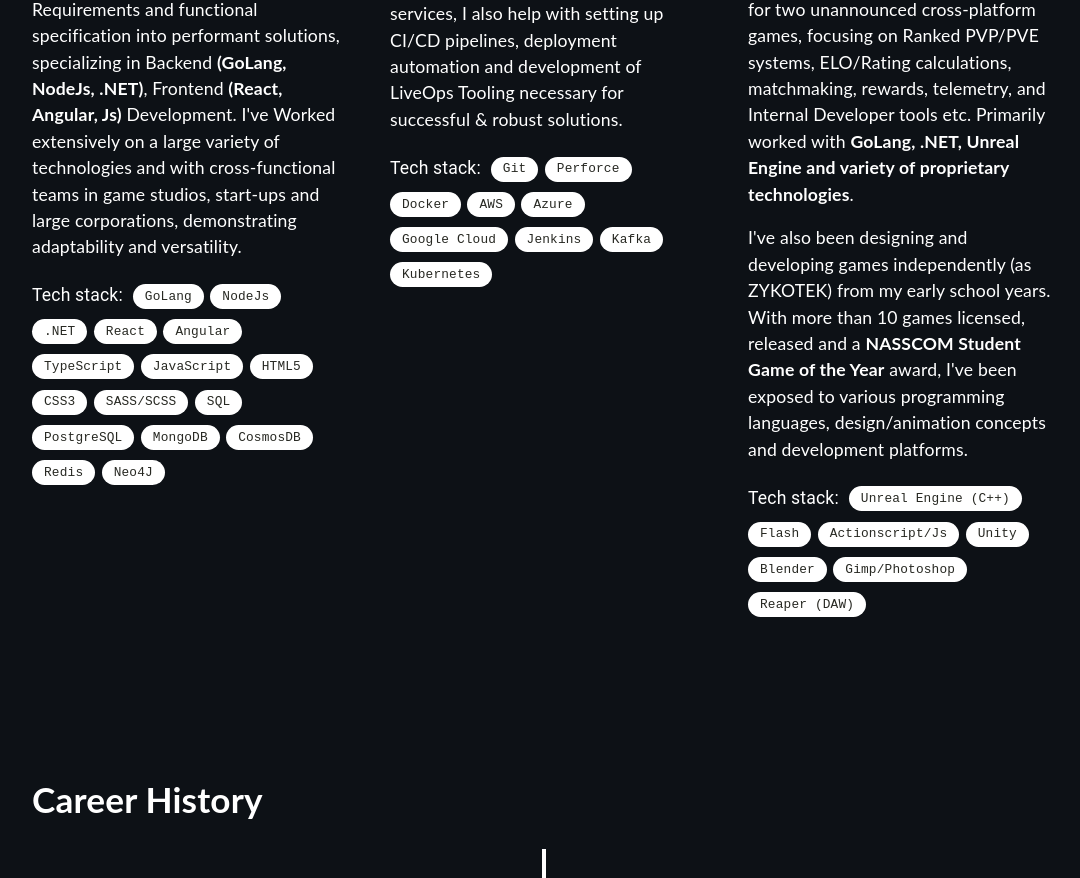
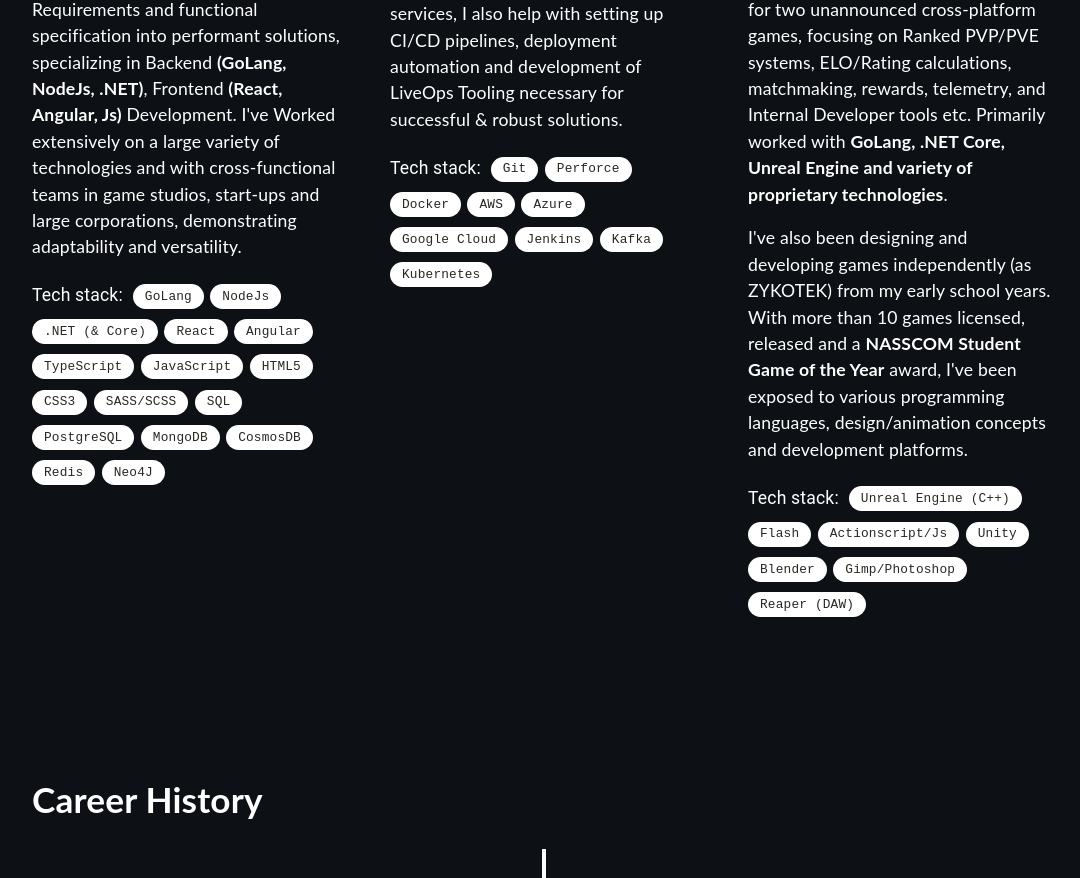
Before and after one commit to zykosince94/zykosince94.github.io, a React (Create React App) app: page / in a window 1280 px wide. Shown: the part 1200-2078 px from the top of the page, without its empty margins (96-1176 px from the left). Built offline with nearby package versions, Linux system fonts and the light colour scheme.

Commit message:
Updated expertise

```diff
--- a/src/components/Expertise.tsx
+++ b/src/components/Expertise.tsx
@@ -9,7 +9,7 @@
 const labelsFirst = [
     "GoLang",
     "NodeJs",
-    ".NET",
+    ".NET (& Core)",
     "React",
     "Angular",
     "TypeScript",
@@ -88,7 +88,7 @@
                         <p>As part of <b>Sumo-Digital Ltd</b> for the past few years, I've implemented and refactored Backend services & tools for two
                             unannounced cross-platform games, focusing on Ranked PVP/PVE
                             systems, ELO/Rating calculations, matchmaking, rewards, telemetry, and
-                            Internal Developer tools etc. Primarily worked with <b>GoLang, .NET, Unreal Engine and variety of proprietary technologies</b>.</p>
+                            Internal Developer tools etc. Primarily worked with <b>GoLang, .NET Core, Unreal Engine and variety of proprietary technologies</b>.</p>
                         <p>I've also been designing and developing games independently (as ZYKOTEK) from my early school years. With more than 10 games licensed, released and a <b>NASSCOM Student Game of the Year</b> award, I've been exposed to various programming languages, design/animation concepts and development platforms.</p>
                         <div className="flex-chips">
                             <span className="chip-title">Tech stack:</span>
```
